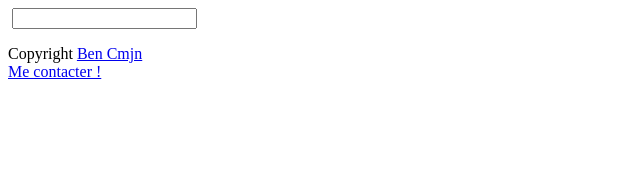
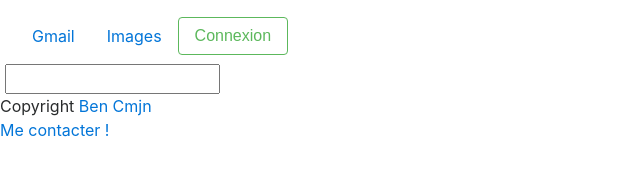
Before and after one commit to BenCmjn/google, a plain HTML site: page index.html in a window 1280 px wide. Shown: the whole page, without its empty margins (0-640 px from the left). Drawn offline with nearby package versions, Linux system fonts and the light colour scheme.

Commit message:
premiere version peer learning

```diff
--- a/index.html
+++ b/index.html
@@ -3,11 +3,30 @@
     <head>
         <meta charset="utf-8" />
         <title>Gogole - Le Google des gogoles</title>
+        <link rel="stylesheet" href="style.css"/>
+        <!-- Bootstrap CSS -->
+        <link rel="stylesheet" href="https://maxcdn.bootstrapcdn.com/bootstrap/4.0.0-beta.3/css/bootstrap.min.css" integrity="sha384-Zug+QiDoJOrZ5t4lssLdxGhVrurbmBWopoEl+M6BdEfwnCJZtKxi1KgxUyJq13dy" crossorigin="anonymous">
     </head>
 
     <body>
         <header>
+            <nav class="navbar navbar-light bg-light justify-content-between">
+              <a class="navbar-brand"> </a>
+              <form class="form-inline">
 
+                <ul class="nav">
+                  <li class="nav-item">
+                    <a class="nav-link" href="http://www.gmail.com">Gmail</a>
+                  </li>
+                  <li class="nav-item">
+                    <a class="nav-link" href="https://images.google.fr">Images</a>
+                  </li>
+                </ul>
+
+                <button class="btn btn-outline-success my-2 my-sm-0" type="submit">Connexion</button>
+
+              </form>
+            </nav>
         </header>
 
         <section>
```
